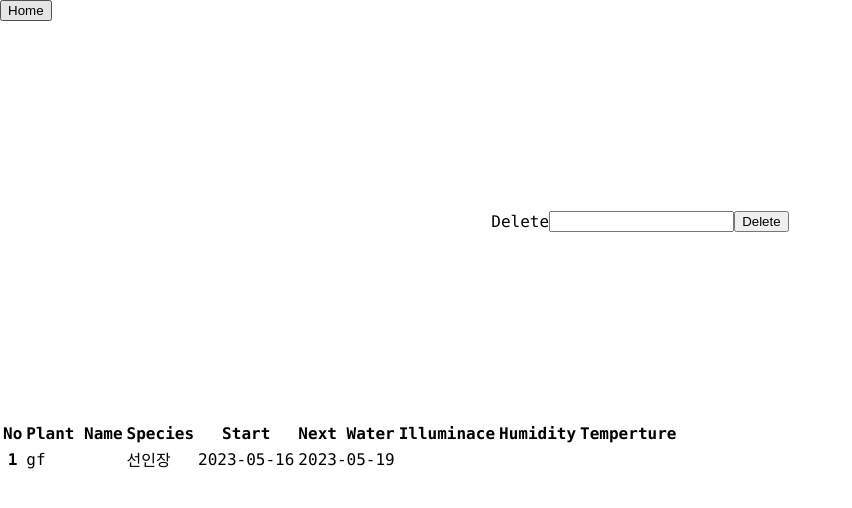
After one commit to onjellyday/green_calendar, a Flask app: page /delete in a window 1280 px wide. The commit adds this page. Shown: the top 508 px of the page, without its empty margins (0-852 px from the left). Run offline with Flask 3, Linux system fonts and the light colour scheme; data comes from the database, SQL or seed files in the repository; both versions use the stored data as it was after the commit.

Commit message:
delete updated

```diff
--- a/app.py
+++ b/app.py
@@ -2,6 +2,7 @@ from flask import Flask,render_template,request,redirect,jsonify
 from flask_sqlalchemy import SQLAlchemy
 from sqlalchemy import text
 from sqlalchemy.exc import IntegrityError
+import sqlite3
 
 
 app=Flask(__name__)
@@ -63,22 +64,34 @@ def add():
 
 @app.route('/vacuum')
 def vacuum_database():
-    self.con = sqlite3.connect(database.db)
-    self.con.execute("VACUUM")
-    self.con.colse()
+    conn = sqlite3.connect("database.db")
+    cursor=conn.cursor()
+    cursor.execute("VACUUM")
+    conn.commit()
+    cursor.close()
+    conn.close()
 
-#    db.session.execute(text('VACUUM'))
-#    db.session.commit()
+    db.session.execute(text('VACUUM'))
+    db.session.commit()
 
     return 'Vacuum completed'
 
-#@app.route('/delete_event/<string:title>', methods=['POST'])
-#def delete_event(title):
-#    event = Todo.query.get_or_404(title)
-#    db.session.delete(event)
-#    db.session.commit()
-#    return redirect(url_for('add'))
+@app.route('/delete', methods=['GET','POST'])
+def delete_user():
+    if request.method == "POST":
+        title = request.form['title']
+        user = Todo.query.get(title)
+        if user:
+            db.session.delete(user)
+            db.session.commit()
+
+        else:
+            return "User not found."
+    alltodo = Todo.query.all()
+    return render_template("delete.html",alltodo=alltodo)
+
+
 
 if __name__ == "__main__":
-    db.create_all()
-    app.run(debug=True,port=5000)
+
+    app.run(debug=True,port=5000,use_reloader=True)
--- /dev/null
+++ b/templates/delete.html
@@ -0,0 +1,67 @@
+<!DOCTYPE html>
+<html>
+    <head>
+        <style>
+            body {
+            box-sizing: border-box;
+            margin: 0px;
+            font-family: Consolas, monospace;
+          }
+          .del {
+            height: 50vh;
+            background-color: #ffffff;
+            display: flex;
+            justify-content: center;
+            align-items: center;
+          }
+          .but {
+            padding: 20px;
+            background-color: #7b75e9;
+          }
+            </style>
+    </head>
+  <body>
+    <nav class = "main-nav">
+        <a href="/"><button type = "submit", value="Button">Home</button></a>
+      </nav>
+    <form class="del" action="/delete" method="post">
+      <label for="title">Delete</label>
+      <input type="text" id="title" name="title">
+      <input type="submit" value="Delete">
+    </form>
+    {% if alltodo ==0 %}
+    <div class="p-3 mb-2 bg-dark text-white">NO DATA</div>
+    {% else %}
+    <div class = "container my-5">
+      <table class="table">
+        <thead>
+          <tr>
+            <th scope="col">No</th>
+            <th scope="col">Plant Name</th>
+            <th scope="col">Species</th>
+            <th scope="col">Start</th>
+            <th scope="col">Next Water</th>
+            <th scope="col">Illuminace</th>
+            <th scope="col">Humidity</th>
+            <th scope="col">Temperture</th>
+          </tr>
+        </thead>
+        <tbody>
+          {%for todo in alltodo%}
+          <tr>
+            <th scope="row">{{loop.index}}</th>
+            <td>{{todo.title}}</td>
+            <td>{{todo.species}}</td>
+            <td>{{todo.start}}</td>
+            <td>{{todo.water}}</td>
+            <td>{{todo.ill}}</td>
+            <td>{{todo.hum}}</td>
+            <td>{{todo.tem}}</td>
+          </tr>
+          {%endfor%}
+        </tbody>
+      </table>
+    </div>
+    {% endif %}
+  </body>
+</html>
--- a/templates/home.html
+++ b/templates/home.html
@@ -28,7 +28,8 @@
            </div>
            <nav class = "main-nav">
             <p class="but">
-              <a href="{{url_for('add')}}"><button type = "submit", value="Button">Edit</button></a>
+              <a href="{{url_for('add')}}"><button type = "submit", value="Button">Add</button></a>
+              <a href="{{url_for('delete_user')}}"><button type = "submit", value="Button">Delete</button></a>
               <a href="{{url_for('cal')}}"><button type = "submit", value="Button">Calendar</button></a>
             </p>
           </nav>
```
Also changed, not shown: plant_data.py (added, +107 -0 lines), database.db (added), instance/database.db.
